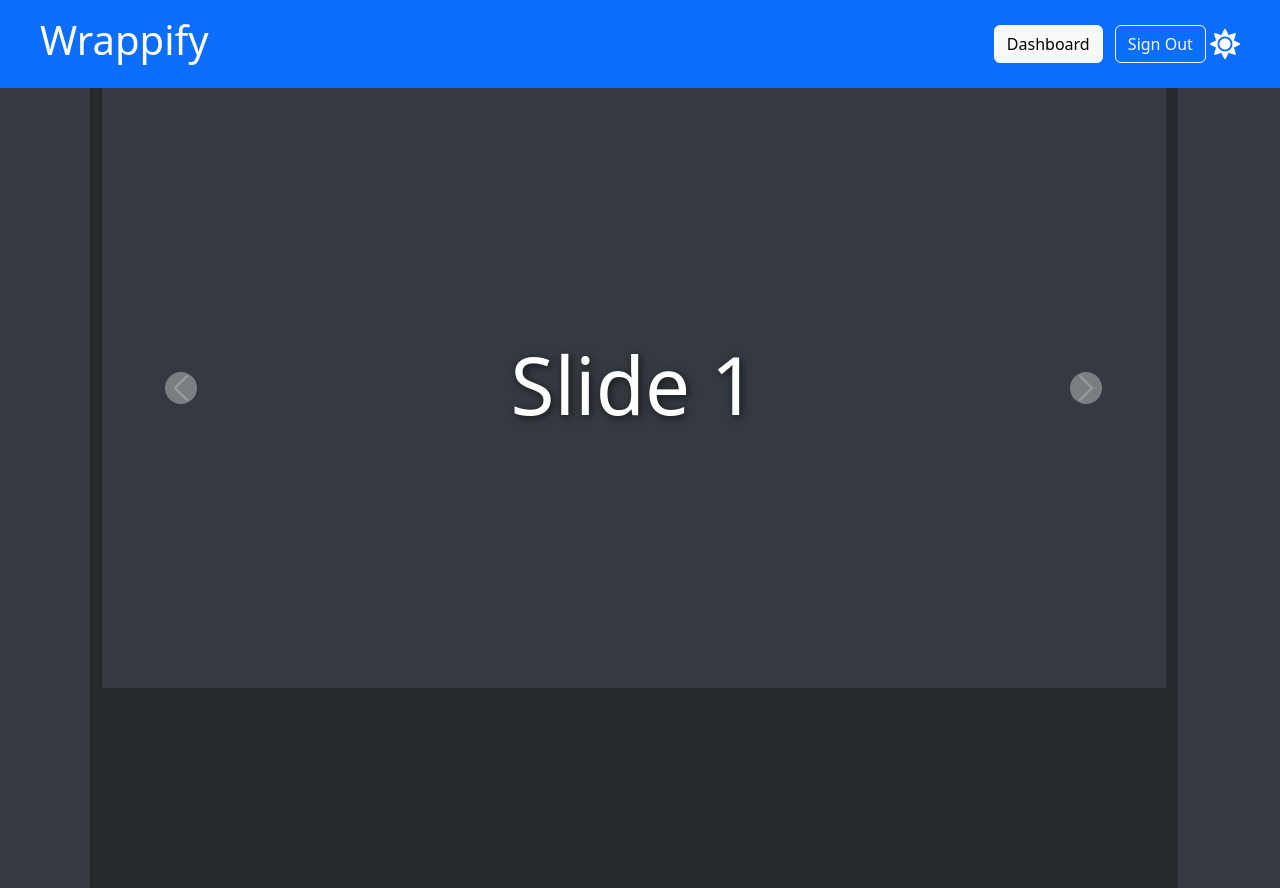
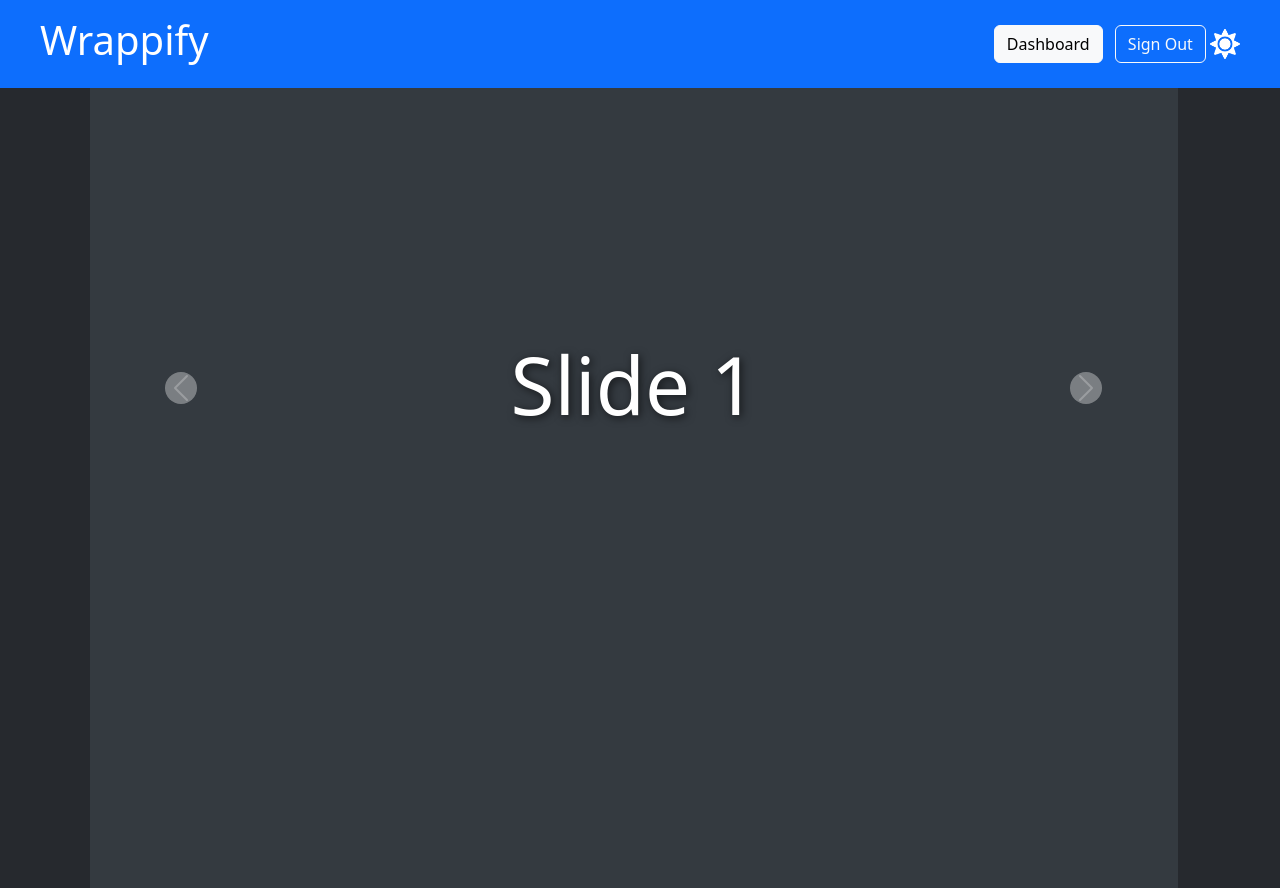
Before and after one commit to Wilsdawg1212/2340_Project_2, a Django app: page / in a window 1280 px wide. Run offline with Django 5.2, Linux system fonts and the light colour scheme.

Commit message:
updated dark and light mode toggle

```diff
--- a/static/css/wrappedStyles.css
+++ b/static/css/wrappedStyles.css
@@ -3,7 +3,7 @@
     margin-left: 7vw;      /* Add margin to the left */
     margin-right: 8vw;     /* Add margin to the right */
     width: 85vw;           /* Ensure the container is 90% wide to allow room for the margin */
-    background-color: var(--third-color);
+    background-color: var(--primary-color);
 }
 
 #icon {
@@ -63,7 +63,7 @@
 
 /* Background color for the page */
 body {
-    background-color: var(--primary-color);
+    background-color: var(--third-color);
 }
 
 /*Add margin to the container-fluid to create room on both sides */
```
